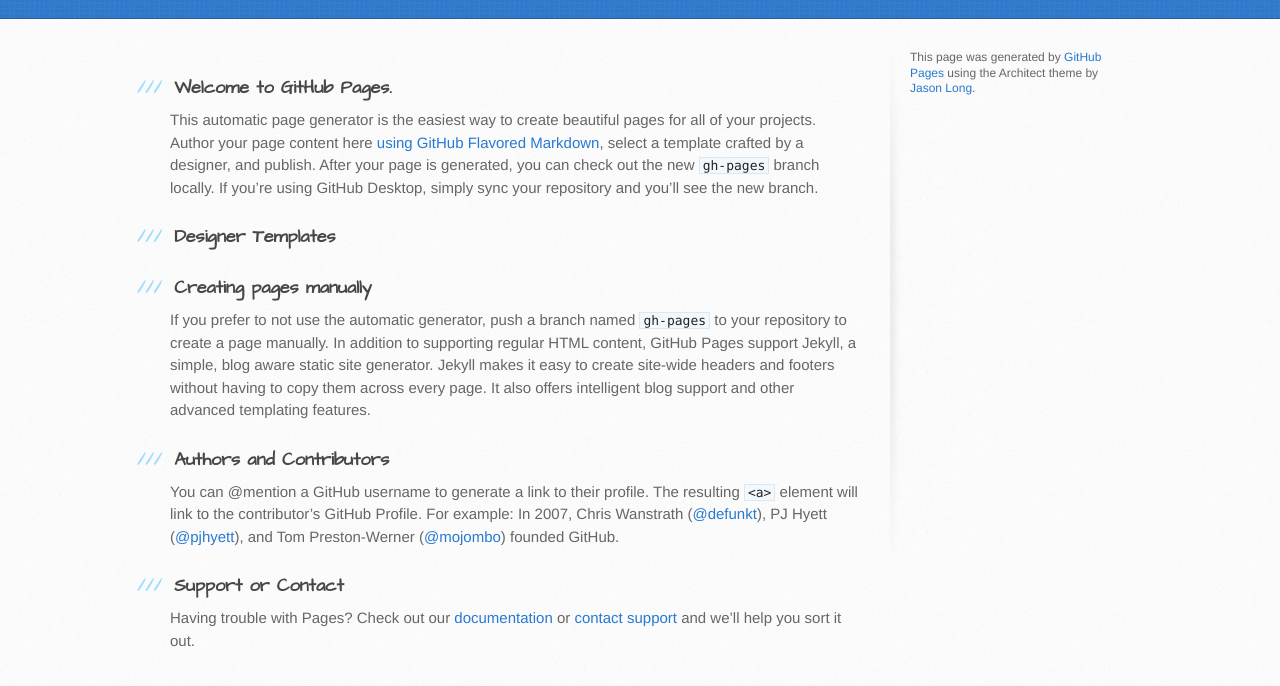
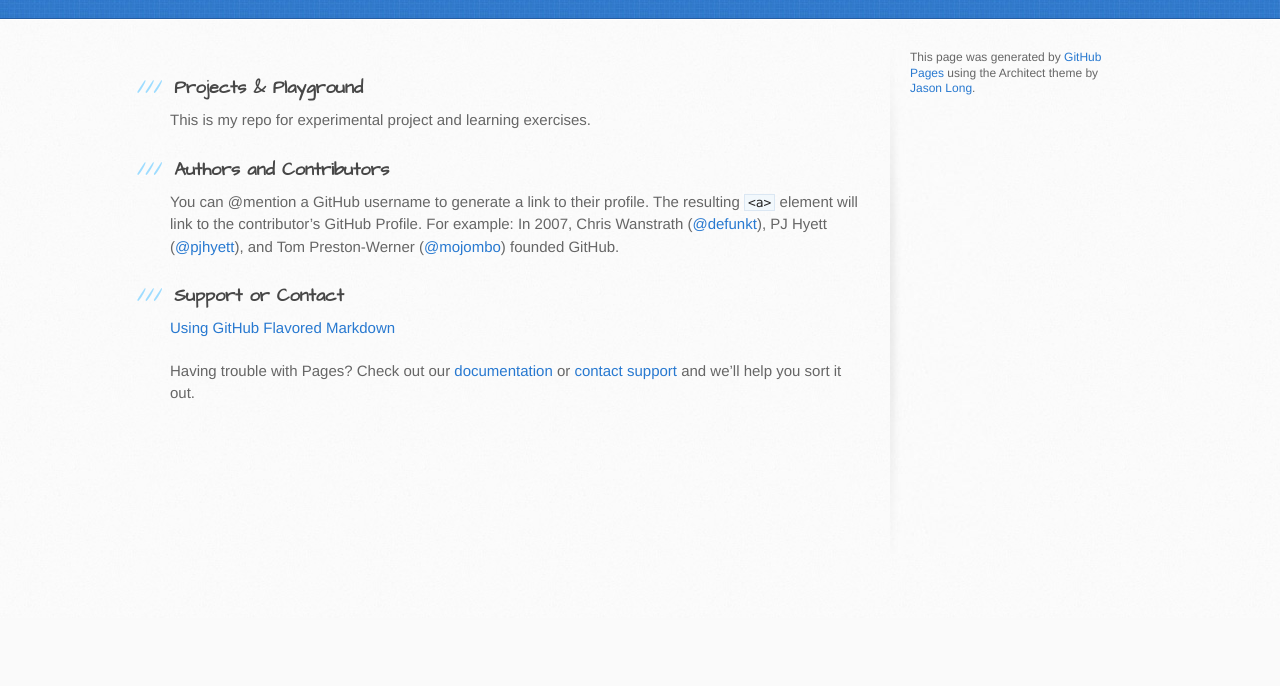
Before and after one commit to chudzikr/chudzikr.github.io, a plain HTML site: page index.html in a window 1280 px wide. Shown: the part 182-868 px from the top of the page. After the commit the page ends 800 px from the top, so only its background shows below. Drawn offline with Linux system fonts and the light colour scheme.

Commit message:
Text edits

```diff
--- a/index.html
+++ b/index.html
@@ -29,18 +29,10 @@
       <div class="inner clearfix">
         <section id="main-content">
           <h3>
-<a id="welcome-to-github-pages" class="anchor" href="#welcome-to-github-pages" aria-hidden="true"><span aria-hidden="true" class="octicon octicon-link"></span></a>Welcome to GitHub Pages.</h3>
+<a id="welcome-to-github-pages" class="anchor" href="#welcome-to-github-pages" aria-hidden="true"><span aria-hidden="true" class="octicon octicon-link"></span></a>Projects &amp; Playground</h3>
 
-<p>This automatic page generator is the easiest way to create beautiful pages for all of your projects. Author your page content here <a href="https://guides.github.com/features/mastering-markdown/">using GitHub Flavored Markdown</a>, select a template crafted by a designer, and publish. After your page is generated, you can check out the new <code>gh-pages</code> branch locally. If you’re using GitHub Desktop, simply sync your repository and you’ll see the new branch.</p>
+<p>This is my repo for experimental project and learning exercises.</p>
 
-<h3>
-<a id="designer-templates" class="anchor" href="#designer-templates" aria-hidden="true"><span aria-hidden="true" class="octicon octicon-link"></span></a>Designer Templates</h3>
-
-
-<h3>
-<a id="creating-pages-manually" class="anchor" href="#creating-pages-manually" aria-hidden="true"><span aria-hidden="true" class="octicon octicon-link"></span></a>Creating pages manually</h3>
-
-<p>If you prefer to not use the automatic generator, push a branch named <code>gh-pages</code> to your repository to create a page manually. In addition to supporting regular HTML content, GitHub Pages support Jekyll, a simple, blog aware static site generator. Jekyll makes it easy to create site-wide headers and footers without having to copy them across every page. It also offers intelligent blog support and other advanced templating features.</p>
 
 <h3>
 <a id="authors-and-contributors" class="anchor" href="#authors-and-contributors" aria-hidden="true"><span aria-hidden="true" class="octicon octicon-link"></span></a>Authors and Contributors</h3>
@@ -49,7 +41,7 @@
 
 <h3>
 <a id="support-or-contact" class="anchor" href="#support-or-contact" aria-hidden="true"><span aria-hidden="true" class="octicon octicon-link"></span></a>Support or Contact</h3>
-
+<p><a href="https://guides.github.com/features/mastering-markdown/">Using GitHub Flavored Markdown</a></p>
 <p>Having trouble with Pages? Check out our <a href="https://help.github.com/pages">documentation</a> or <a href="https://github.com/contact">contact support</a> and we’ll help you sort it out.</p>
         </section>
 
```
